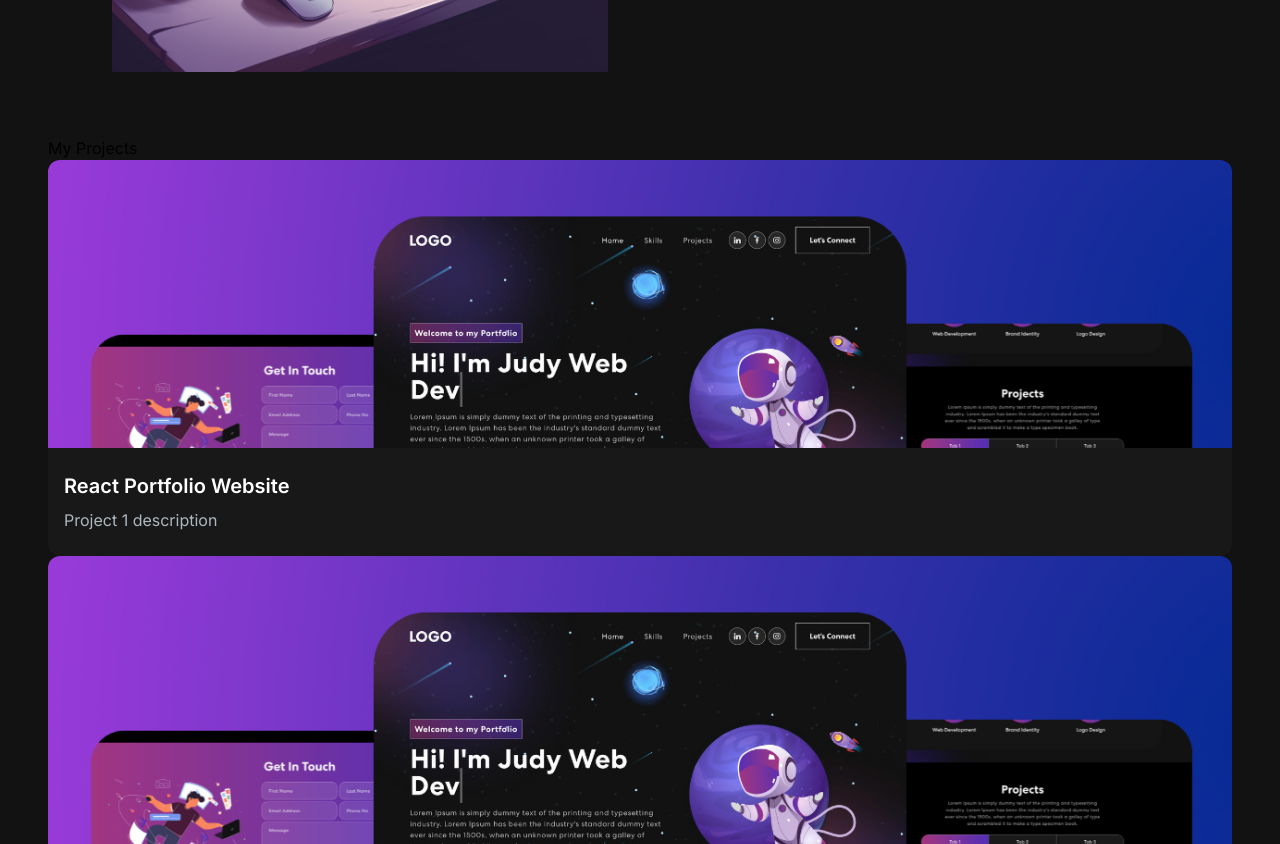
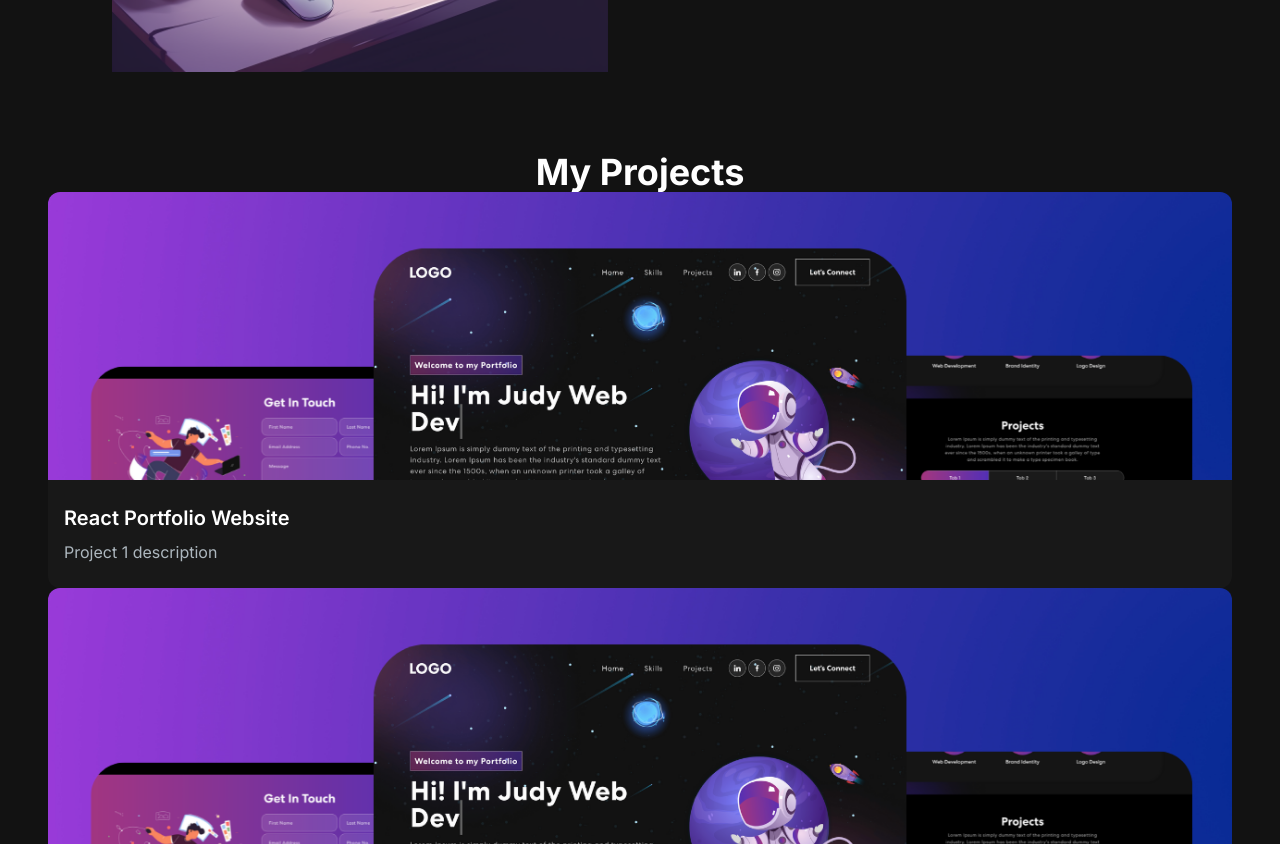
Before and after one commit to JoshCodeAligator/joshua-portfolio-website, a Next.js app: page / in a window 1280 px wide. Shown: the part 1000-1844 px from the top of the page. Built offline with nearby package versions, Linux system fonts and the light colour scheme.

Commit message:
Hover Icon

```diff
--- a/src/app/components/ProjectCard.jsx
+++ b/src/app/components/ProjectCard.jsx
@@ -1,4 +1,6 @@
 import React from "react";
+import { CodeBracketIcon, EyeIcon } from "@heroicons/react/24/outline";
+import Link from "next/link";
 
 const ProjectCard = ({ imgUrl, title, description }) => {
   return (
@@ -7,7 +9,11 @@
         className="h-52 md:h-72 rounded-t-xl relative group"
         style={{ background: `url(${imgUrl})`, backgroundSize: "cover" }}
       >
-        <div className="overlay absolute top-0 left-0 w-full h-full bg-[#181818] bg-opacity-0 hidden"></div>
+        <div className="overlay items-center justify-center absolute top-0 left-0 w-full h-full bg-[#181818] bg-opacity-0 hidden group-hover:flex group-hover:bg-opacity-80 transition-all duration-500">
+          <Link href="/" className="h-14 w-14 border-2 relative rounded-full border-[#ADB7BE] hover:border-white ">
+            <CodeBracketIcon className="h-10 w-10 text-[#ADB7BE] absolute top-1/2 left-1/2 transform -translate-x-1/2 -translate-y-1/2 cursor-pointer hover:text-white"/>
+          </Link>
+        </div>
       </div>
       <div className="text-white rounded-b-xl bg-[#181818] py-6 px-4">
         <h5 className="text-xl font-semibold mb-2">{title}</h5>
--- a/src/app/components/ProjectSection.jsx
+++ b/src/app/components/ProjectSection.jsx
@@ -36,20 +36,13 @@
     description: "Project 1 description",
     image: "/images/projects/1.png",
     tag: ["All", "Web"],
-  },
-  {
-    id: 6,
-    title: "React Portfolio Website",
-    description: "Project 1 description",
-    image: "/images/projects/1.png",
-    tag: ["All", "Web"],
-  },
+  }
 ];
 
 const ProjectSection = () => {
   return (
     <>
-      <h2>My Projects</h2>
+      <h2 className="text-center text-4xl font-bold text-white mt-4">My Projects</h2>
       <div>
         {projectsData.map((project) => (
           <ProjectCard
```
